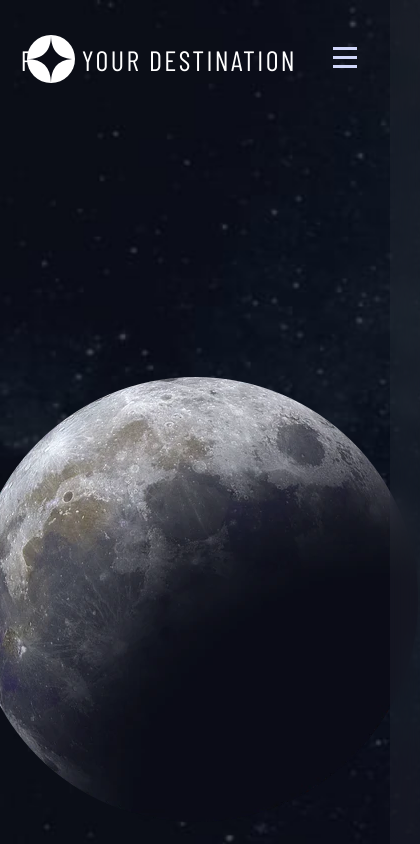
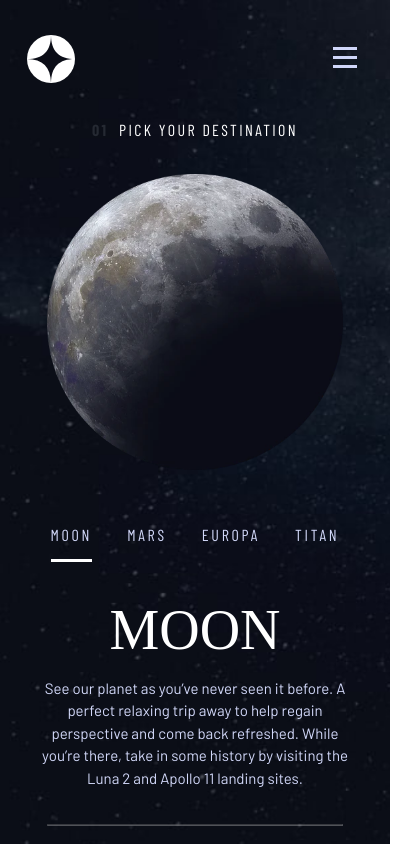
Before and after one commit to shinthantkg/space-tourism, a React (Vite) app: page / in a window 390 px wide. Both pictures are taken after a click on the button "EXPLORE". Shown: the top 844 px of the page, 420 px wide, since content can reach past the window. Built offline with nearby package versions, Linux system fonts and the light colour scheme; a web font is replaced by a local one.

Commit message:
finish mobile version of destinations page

```diff
--- a/src/components/pages/Destination.jsx
+++ b/src/components/pages/Destination.jsx
@@ -35,12 +35,12 @@ export default function Destination() {
         <h1 className={`${css["destination-info__name"]}`}>{currentData.name}</h1>
         <p className={`${css["destination-info__desc"]}`}>{currentData.description}</p>
         <hr className={`${css["destination-info__divider"]}`} />
-        <div className={`${css["destination-travel-info"]} flex`}>
-          <div>
+        <div className={`${css["destination-travel-info"]} flex flex-fd-c-m flex-rg-20`}>
+          <div className={`flex-m flex-fd-c flex-ai-c`}>
             <h3 className={`${css["destination-travel-info__name"]}`}>Avg. distance</h3>
             <span className={`${css["destination-travel-info__data"]}`}>{currentData.distance}</span>
           </div>
-          <div>
+          <div className={`flex-m flex-fd-c flex-ai-c`}>
             <h3 className={`${css["destination-travel-info__name"]}`}>Est. travel time</h3>
             <span className={`${css["destination-travel-info__data"]}`}>{currentData.travel}</span>
           </div>
--- a/src/styles/_destination.module.scss
+++ b/src/styles/_destination.module.scss
@@ -107,8 +107,15 @@
 
 @include tablet-mobile {
   .destination {
-    &__image {
-      margin-top: 12.5rem;
+    &__selection-label {
+      font-size: $fs-nav;
+      margin-top: 6.25rem;
+      margin-bottom: 2.1875rem;
+      text-align: center;
+
+      &--index {
+        margin-right: 0.3125rem;
+      }
     }
 
     &-info {
@@ -126,7 +133,38 @@
     &__selection-label {
       position: absolute;
       left: 5%;
-      margin-top: 50px;
+      margin-top: 3.125rem;
+    }
+
+    &__image {
+      margin-top: 12.5rem;
     }
   }
 }
+
+@include mobile {
+  .destination {
+    &__image {
+      max-width: 100%;
+    }
+
+    &-info {
+      margin-top: 2.1875rem;
+
+      &__name {
+        font-size: $fs-h3;
+        margin-top: 1.25rem;
+      }
+
+      &__desc {
+        font-size: 0.9375rem;
+        width: 110%;
+        margin-bottom: 2.1875rem;
+      }
+
+      &__divider {
+        width: 100%;
+      }
+    }
+  }
+}
--- a/src/styles/global.scss
+++ b/src/styles/global.scss
@@ -62,6 +62,10 @@ a:visited {
   &-ai-c {
     align-items: center;
   }
+
+  &-rg-20 {
+    row-gap: 1.25rem;
+  }
 }
 
 .hidden {
@@ -118,6 +122,20 @@ a:visited {
   }
 }
 
+@include mobile {
+  .flex-m {
+    display: flex;
+  }
+
+  .flex {
+    &-fd {
+      &-c-m {
+        flex-direction: column;
+      }
+    }
+  }
+}
+
 .bg {
   &-home {
     background-image: url("../images/home/background-home-desktop.jpg");
```
